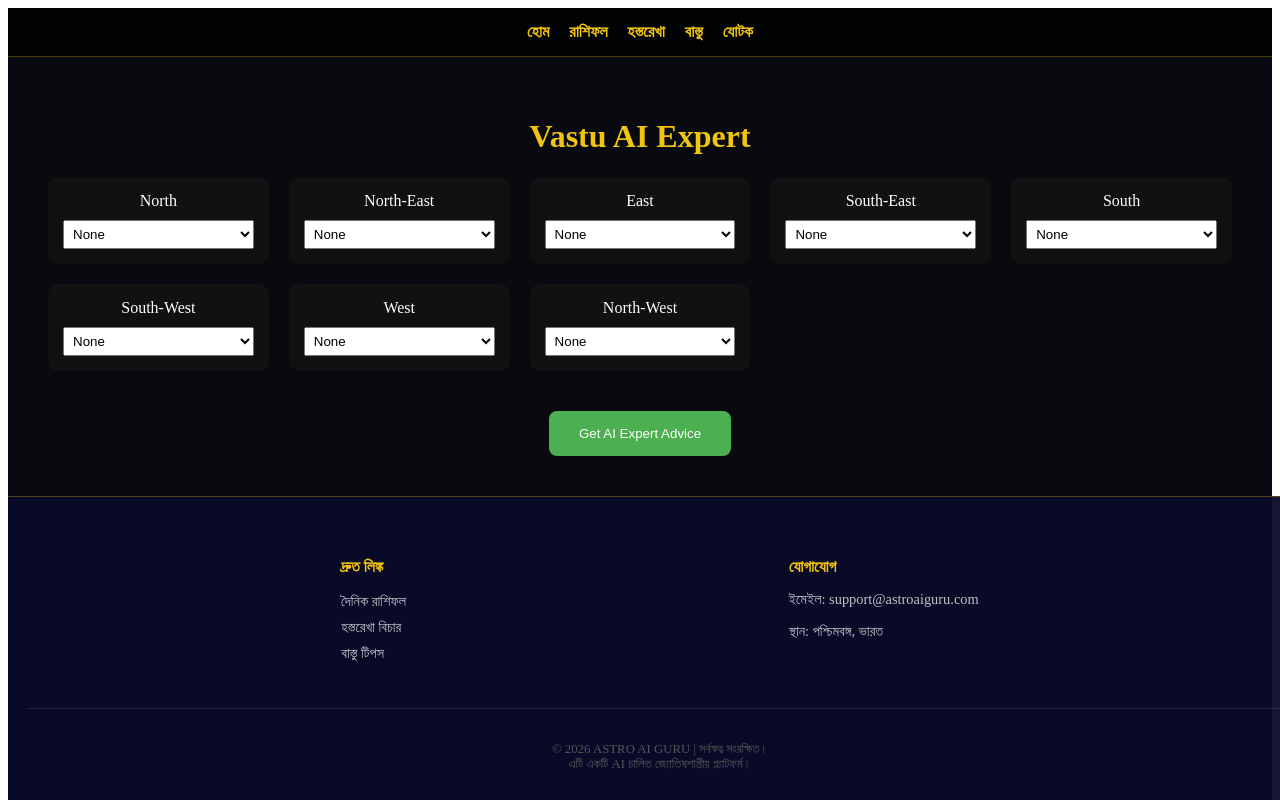
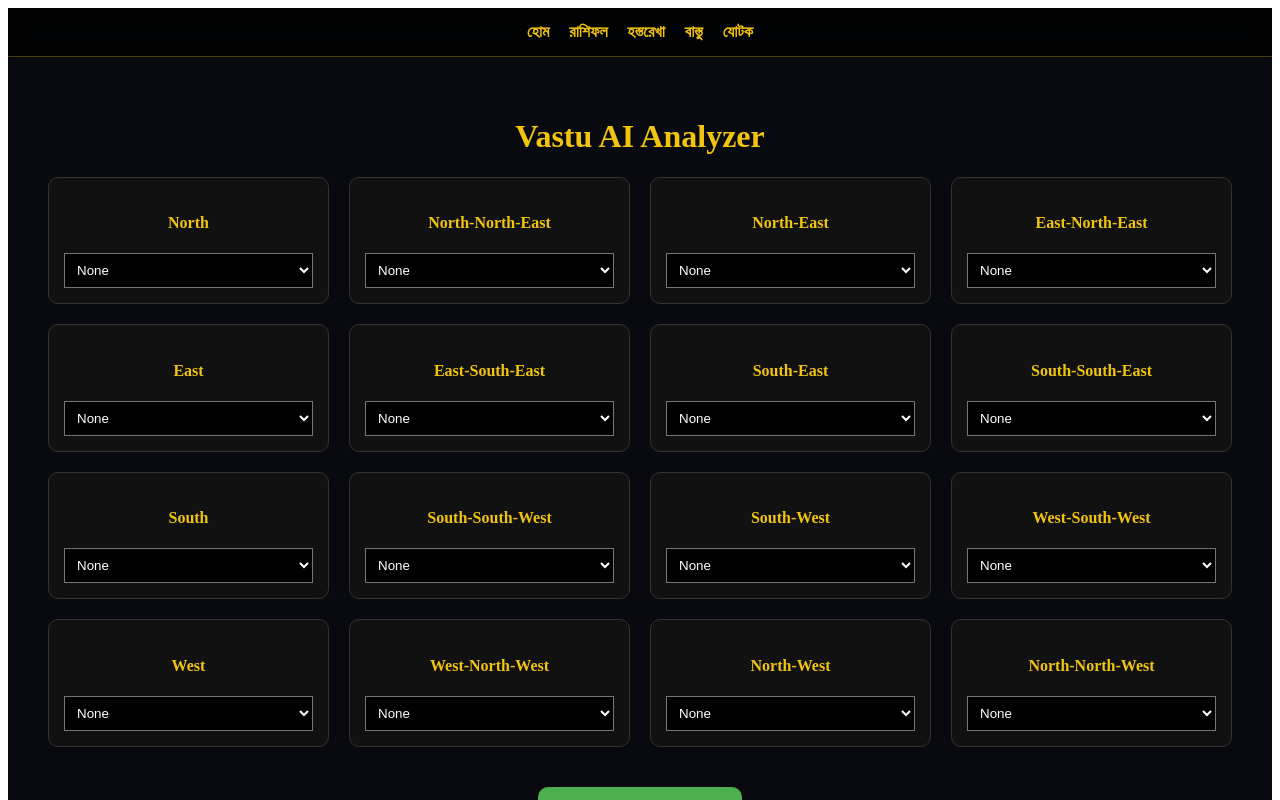
Before and after one commit to astrologyajoy-spec/astro-sit, a Next.js app: page /vastu in a window 1280 px wide. Shown: the top 800 px of the page. Built offline with nearby package versions, Linux system fonts and the light colour scheme.

Commit message:
Update vastu.js

```diff
--- a/pages/vastu.js
+++ b/pages/vastu.js
@@ -6,13 +6,20 @@ export default function Vastu() {
   const [report, setReport] = useState(null);
   const [loading, setLoading] = useState(false);
 
-  const zones = ["North", "North-East", "East", "South-East", "South", "South-West", "West", "North-West"];
+  const zones = [
+    "North", "North-North-East", "North-East", "East-North-East",
+    "East", "East-South-East", "South-East", "South-South-East",
+    "South", "South-South-West", "South-West", "West-South-West",
+    "West", "West-North-West", "North-West", "North-North-West"
+  ];
+
   const items = ["None", "Main Entrance", "Kitchen", "Toilet", "Master Bedroom", "Pooja Room"];
 
   const [selections, setSelections] = useState(
     zones.reduce((acc, zone) => ({ ...acc, [zone]: "None" }), {})
   );
 
+  // --- AI ফাংশন (এটি return এর বাইরে থাকতে হবে) ---
   const handleAiAnalysis = async () => {
     setLoading(true);
     try {
@@ -22,9 +29,9 @@ export default function Vastu() {
         body: JSON.stringify({ data: selections }),
       });
       const result = await response.json();
-      setReport(result.analysis);
+      setReport(result.analysis || result.result);
     } catch (error) {
-      alert("AI Analysis Error!");
+      alert("AI Error! Check if package.json has @google/generative-ai");
     } finally {
       setLoading(false);
     }
@@ -34,15 +41,16 @@ export default function Vastu() {
     <div style={{ background: '#090a0f', color: '#fff', minHeight: '100vh' }}>
       <Header />
       <main style={{ padding: '40px', textAlign: 'center' }}>
-        <h1 style={{ color: '#f1c40f' }}>Vastu AI Expert</h1>
-        <div style={{ display: 'grid', gridTemplateColumns: 'repeat(auto-fit, minmax(200px, 1fr))', gap: '20px' }}>
+        <h1 style={{ color: '#f1c40f' }}>Vastu AI Analyzer</h1>
+
+        <div style={{ display: 'grid', gridTemplateColumns: 'repeat(auto-fit, minmax(250px, 1fr))', gap: '20px' }}>
           {zones.map(zone => (
-            <div key={zone} style={{ background: '#111', padding: '15px', borderRadius: '10px' }}>
-              <label>{zone}</label>
+            <div key={zone} style={{ background: '#111', padding: '15px', borderRadius: '10px', border: '1px solid #333' }}>
+              <h4 style={{ color: '#f1c40f' }}>{zone}</h4>
               <select
                 value={selections[zone]}
                 onChange={(e) => setSelections({...selections, [zone]: e.target.value})}
-                style={{ width: '100%', marginTop: '10px', padding: '5px' }}
+                style={{ width: '100%', padding: '8px', background: '#000', color: '#fff' }}
               >
                 {items.map(i => <option key={i} value={i}>{i}</option>)}
               </select>
@@ -50,19 +58,17 @@ export default function Vastu() {
           ))}
         </div>
 
-        <div style={{ marginTop: '40px' }}>
-          <button
-            onClick={handleAiAnalysis}
-            disabled={loading}
-            style={{ padding: '15px 30px', background: '#4CAF50', color: '#fff', border: 'none', borderRadius: '8px', cursor: 'pointer' }}
-          >
-            {loading ? "Gemini is Thinking..." : "Get AI Expert Advice"}
-          </button>
-        </div>
+        <button
+          onClick={handleAiAnalysis}
+          disabled={loading}
+          style={{ marginTop: '40px', padding: '15px 40px', background: '#4CAF50', color: '#fff', border: 'none', borderRadius: '10px', cursor: 'pointer', fontWeight: 'bold' }}
+        >
+          {loading ? "Gemini is Analyzing..." : "Get AI Vastu Advice"}
+        </button>
 
         {report && (
-          <div style={{ marginTop: '30px', padding: '20px', background: '#1a1d23', border: '1px solid #4CAF50', textAlign: 'left' }}>
-            <h3 style={{ color: '#4CAF50' }}>AI Insights:</h3>
+          <div style={{ marginTop: '30px', padding: '20px', background: '#1a1d23', borderRadius: '10px', border: '1px solid #4CAF50', textAlign: 'left' }}>
+            <h3 style={{ color: '#4CAF50' }}>AI Expert Report:</h3>
             <p style={{ whiteSpace: 'pre-wrap' }}>{report}</p>
           </div>
         )}
```
